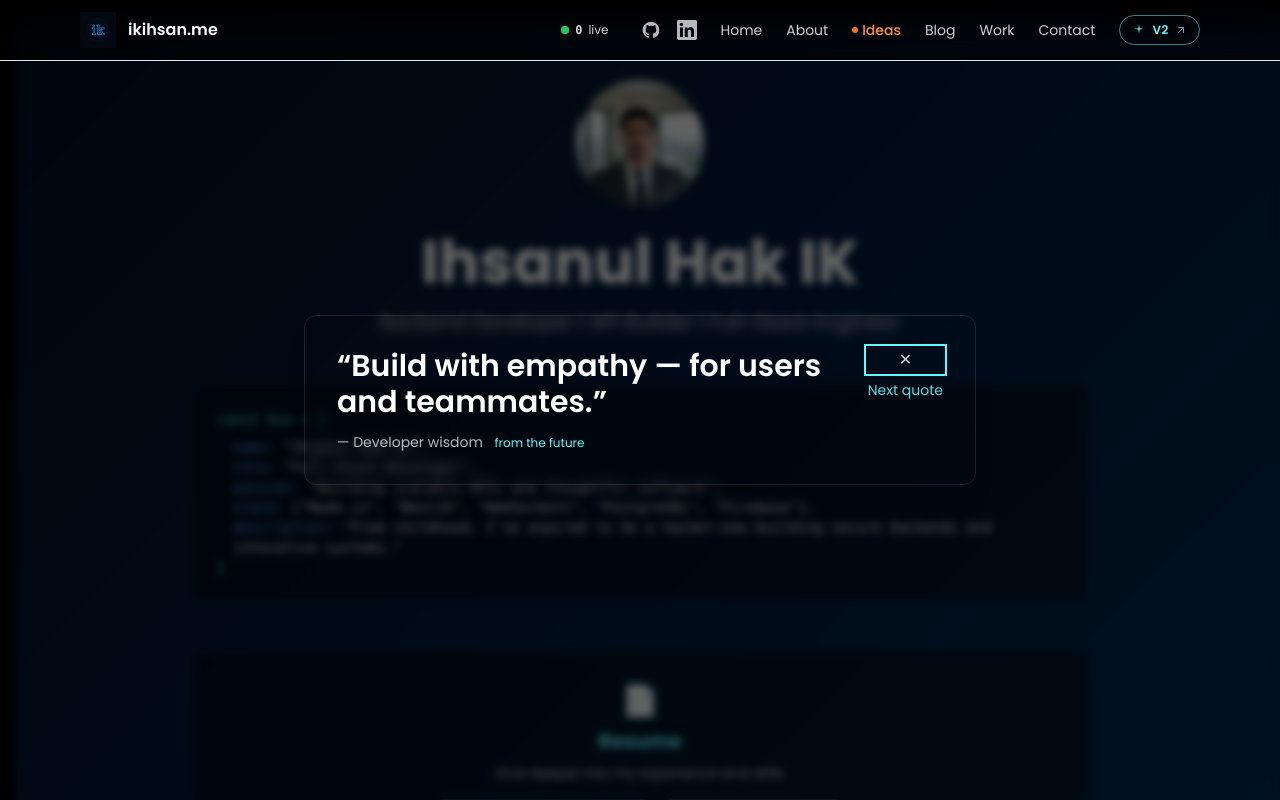
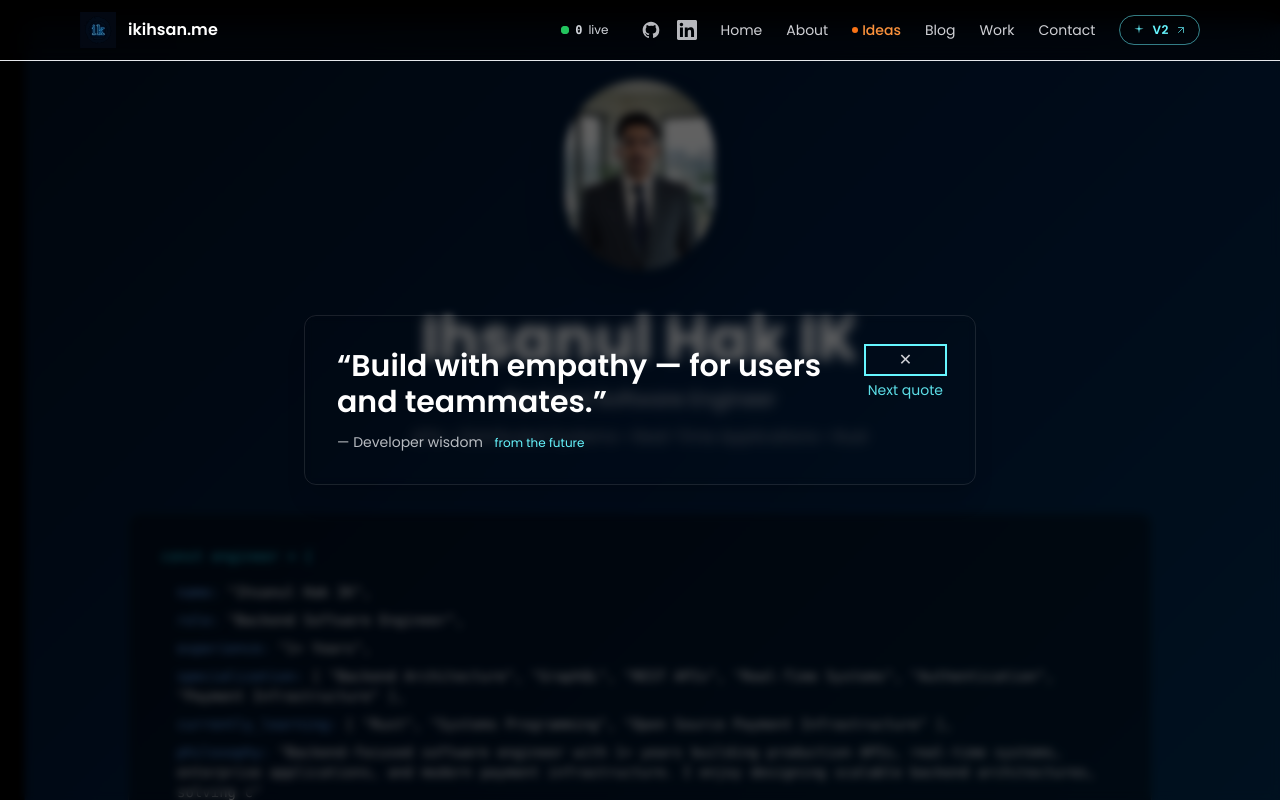
Before and after one commit to ikihsan/portfolio, a Next.js app: page /about in a window 1280 px wide. Shown: the top 800 px of the page. Built offline with nearby package versions, Linux system fonts and the light colour scheme.

Commit message:
About update

```diff
--- a/app/about/page.jsx
+++ b/app/about/page.jsx
@@ -1,14 +1,15 @@
-// Admin note: Edit content in this file to customize the About page.
 "use client"
-import { useEffect, useState } from 'react'
-import { motion } from 'framer-motion'
-import Image from 'next/image'
 
-// Typewriter hook for bio
-function useTypewriter(text, speed = 50) {
-  const [displayText, setDisplayText] = useState('')
+import { useEffect, useState } from "react"
+import { motion } from "framer-motion"
+import Image from "next/image"
+
+function useTypewriter(text, speed = 28)  {
+  const [displayText, setDisplayText] = useState("")
+
   useEffect(() => {
     let i = 0
+
     const timer = setInterval(() => {
       if (i < text.length) {
         setDisplayText(text.slice(0, i + 1))
@@ -17,124 +18,275 @@ function useTypewriter(text, speed = 50) {
         clearInterval(timer)
       }
     }, speed)
+
     return () => clearInterval(timer)
   }, [text, speed])
+
   return displayText
 }
 
 export default function About() {
-  const bioText = "From childhood, I've aspired to be a hacker—now building secure backends and innovative systems."
-  const typedBio = useTypewriter(bioText)
+  const bio =
+    "Backend-focused software engineer with 1+ years building production APIs, real-time systems, enterprise applications, and modern payment infrastructure. I enjoy designing scalable backend architectures, solving complex engineering problems, and exploring systems programming with Rust."
+
+  const typedBio = useTypewriter(bio)
 
   return (
-    <section className="min-h-screen text-white px-6 py-20">
-      <div className="max-w-4xl mx-auto">
-        {/* Profile Hero */}
+    <section className="min-h-screen px-6 py-20 text-white">
+      <div className="max-w-5xl mx-auto">
+
+        {/* Hero */}
         <motion.div
-          initial={{ opacity: 0, y: 50 }}
+          initial={{ opacity: 0, y: 40 }}
           animate={{ opacity: 1, y: 0 }}
-          transition={{ duration: 0.8 }}
-          className="text-center mb-12"
+          transition={{ duration: .8 }}
+          className="text-center mb-16"
         >
-          <div className="relative inline-block mb-6">
+
           <motion.div
-              whileHover={{ scale: 1.1, rotate: 5 }}
-              className="w-32 h-32 mx-auto rounded-full overflow-hidden shadow-lg"
+            whileHover={{ scale: 1.05 }}
+            className="inline-block overflow-hidden rounded-full shadow-2xl mb-8"
           >
             <Image
               src="/myimg.jpg"
-                alt="Profile"
-                width={128}
-                height={128}
+              alt="Ihsanul Hak IK"
+              width={150}
+              height={150}
               className="object-cover"
             />
           </motion.div>
-          </div>
-          <h1 className="text-4xl md:text-6xl font-bold mb-4">Ihsanul Hak IK</h1>
-          <p className="text-xl text-gray-300">Backend Developer | API Builder | Full-Stack Engineer</p>
+
+          <h1 className="text-5xl md:text-6xl font-bold mb-4">
+            Ihsanul Hak IK
+          </h1>
+
+          <p className="text-xl text-gray-300">
+            Backend Software Engineer
+          </p>
+
+          <p className="mt-3 text-gray-400">
+            APIs • Distributed Systems • Real-Time Applications • Rust
+          </p>
+
         </motion.div>
 
-        {/* Bio Code Block */}
+        {/* Code Card */}
+
         <motion.div
           initial={{ opacity: 0 }}
           whileInView={{ opacity: 1 }}
-          transition={{ delay: 0.5, duration: 1 }}
-          className="bg-black/40 border border-white/10 rounded-lg p-6 font-mono text-sm mb-12"
+          transition={{ duration: .8 }}
+          className="rounded-xl border border-white/10 bg-black/40 p-8 font-mono text-sm mb-16"
         >
-          <div className="text-neon mb-2">const bio = {'{'}</div>
-          <div className="ml-4">
-            <div><span className="text-blue-400">name:</span> "Ihsanul Hak IK",</div>
-            <div><span className="text-blue-400">role:</span> "Full-Stack Developer",</div>
-            <div><span className="text-blue-400">passion:</span> "Building scalable APIs and thoughtful software",</div>
-            <div><span className="text-blue-400">stack:</span> ["Node.js", "NestJS", "WebSockets", "PostgreSQL", "Firebase"],</div>
-            <div><span className="text-blue-400">description:</span> "{typedBio}"</div>
+
+          <div className="text-cyan-400 mb-4">
+            const engineer = {"{"}
           </div>
-          <div className="text-neon">{'}'}</div>
+
+          <div className="ml-4 space-y-2">
+
+            <div>
+              <span className="text-blue-400">name:</span>{" "}
+              "Ihsanul Hak IK",
+            </div>
+
+            <div>
+              <span className="text-blue-400">role:</span>{" "}
+              "Backend Software Engineer",
+            </div>
+
+            <div>
+              <span className="text-blue-400">experience:</span>{" "}
+              "1+ Years",
+            </div>
+
+            <div>
+              <span className="text-blue-400">specialization:</span>{" "}
+              [
+                "Backend Architecture",
+                "GraphQL",
+                "REST APIs",
+                "Real-Time Systems",
+                "Authentication",
+                "Payment Infrastructure"
+              ],
+            </div>
+
+            <div>
+              <span className="text-blue-400">currently_learning:</span>{" "}
+              [
+                "Rust",
+                "Systems Programming",
+                "Open Source Payment Infrastructure"
+              ],
+            </div>
+
+            <div>
+              <span className="text-blue-400">philosophy:</span>{" "}
+              "{typedBio}"
+            </div>
+
+          </div>
+
+          <div className="text-cyan-400 mt-4">{"}"}</div>
+
         </motion.div>
 
-        {/* Resume Section */}
+        {/* About */}
+
         <motion.div
-          initial={{ opacity: 0, y: 50 }}
+          initial={{ opacity: 0, y: 40 }}
           whileInView={{ opacity: 1, y: 0 }}
-          transition={{ delay: 0.5, duration: 0.8 }}
-          className="bg-black/40 border border-white/10 rounded-lg p-8 text-center mb-12"
+          transition={{ duration: .8 }}
+          className="rounded-xl bg-black/40 border border-white/10 p-8 mb-16"
         >
-          <div className="mb-4">
-            <div className="text-3xl mb-2">📄</div>
-            <h3 className="text-xl font-bold text-neon mb-2">Resume</h3>
-            <p className="text-gray-300 text-sm">Dive deeper into my experience and skills</p>
+
+          <h2 className="text-3xl font-bold mb-6">
+            About Me
+          </h2>
+
+          <div className="space-y-5 text-gray-300 leading-8">
+
+            <p>
+              I'm a backend engineer passionate about building software that
+              stays reliable under real production workloads. My work ranges
+              from GraphQL APIs and enterprise platforms to authentication
+              systems, deployment automation, and real-time infrastructure.
+            </p>
+
+            <p>
+              Throughout my professional experience, I've taken ownership of
+              complete backend systems, from database design and API
+              development to Linux server deployment with Nginx, SSL, Docker,
+              and production environments.
+            </p>
+
+            <p>
+              Recently I've been focusing on Rust and modern payment
+              orchestration, exploring high-performance systems programming,
+              asynchronous architectures, and open-source infrastructure.
+            </p>
+
+            <p>
+              I enjoy building software that's clean, scalable, secure, and
+              maintainable rather than simply making things work.
+            </p>
+
           </div>
-          <div className="flex gap-4 justify-center">
+
+        </motion.div>
+
+        {/* Highlights */}
+
+        <motion.div
+          initial={{ opacity: 0, y: 40 }}
+          whileInView={{ opacity: 1, y: 0 }}
+          transition={{ duration: .8 }}
+          className="grid md:grid-cols-2 gap-6 mb-16"
+        >
+
+          {[
+            {
+              title: "Backend Engineering",
+              desc: "Node.js, NestJS, Express, GraphQL, REST APIs"
+            },
+            {
+              title: "Real-Time Systems",
+              desc: "Redis Pub/Sub, WebSockets, Authentication, Sessions"
+            },
+            {
+              title: "Infrastructure",
+              desc: "Linux, Docker, Nginx, SSL, VPS Deployment"
+            },
+            {
+              title: "Current Focus",
+              desc: "Rust, Payment Infrastructure & Systems Programming"
+            }
+          ].map((item, index) => (
+
+            <div
+              key={index}
+              className="rounded-xl border border-white/10 bg-black/40 p-6"
+            >
+
+              <h3 className="text-lg font-semibold text-cyan-400 mb-3">
+                {item.title}
+              </h3>
+
+              <p className="text-gray-300">
+                {item.desc}
+              </p>
+
+            </div>
+
+          ))}
+
+        </motion.div>
+
+        {/* Resume */}
+
+        <motion.div
+          initial={{ opacity: 0 }}
+          whileInView={{ opacity: 1 }}
+          className="rounded-xl border border-white/10 bg-black/40 p-8 text-center mb-16"
+        >
+
+          <div className="text-4xl mb-4">
+            📄
+          </div>
+
+          <h3 className="text-2xl font-bold mb-3">
+            Resume
+          </h3>
+
+          <p className="text-gray-400 mb-8">
+            Learn more about my professional experience, projects, and technical skills.
+          </p>
+
+          <div className="flex flex-wrap justify-center gap-4">
+
             <a
               href="/files/ihsan_ik.pdf"
-              download="Ihsanul_Hak_IK_Resume.pdf"
-              className="px-6 py-3 bg-neon/10 text-neon border border-neon/20 rounded-lg hover:bg-neon/20 transition font-medium"
+              download
+              className="px-6 py-3 rounded-lg bg-cyan-500/10 border border-cyan-500/30 hover:bg-cyan-500/20 transition"
             >
-              ↓ Download Resume
+              Download Resume
             </a>
+
             <a
               href="/files/ihsan_ik.pdf"
               target="_blank"
               rel="noopener noreferrer"
-              className="px-6 py-3 bg-white/10 text-white border border-white/20 rounded-lg hover:bg-white/20 transition font-medium"
+              className="px-6 py-3 rounded-lg border border-white/20 hover:bg-white/10 transition"
             >
-              👁 View Resume
+              View Resume
             </a>
+
           </div>
-        </motion.div>
 
-        {/* Stats Grid */}
-        <motion.div
-          initial={{ opacity: 0, y: 50 }}
-          whileInView={{ opacity: 1, y: 0 }}
-          transition={{ delay: 0.8, duration: 0.8 }}
-          className="grid grid-cols-2 md:grid-cols-4 gap-6 mb-12"
-        >
-          {[
-            { label: 'Git Commits', value: '2000+' },
-            { label: 'Pull Requests Merged', value: '150+' },
-            { label: 'Bugs Squashed', value: '500+' },
-            { label: 'Coffees Brewed', value: '1000+' }
-          ].map((stat, i) => (
-            <div key={i} className="bg-black/40 border border-white/6 rounded-lg p-4 text-center">
-              <div className="text-2xl font-bold text-neon">{stat.value}</div>
-              <div className="text-sm text-gray-300">{stat.label}</div>
-            </div>
-          ))}
         </motion.div>
 
         {/* CTA */}
+
         <motion.div
           initial={{ opacity: 0 }}
           whileInView={{ opacity: 1 }}
-          transition={{ delay: 1, duration: 0.8 }}
           className="text-center"
         >
-          <p className="text-gray-400 mb-4">Ready to collaborate?</p>
-          <a href="/contact" className="inline-block px-6 py-3 bg-neon/10 text-neon border border-neon/20 rounded hover:bg-neon/20 transition">
-            Run 'contact' command
+
+          <p className="text-gray-400 mb-5">
+            Interested in building something together?
+          </p>
+
+          <a
+            href="/contact"
+            className="inline-block px-8 py-3 rounded-lg border border-cyan-500/30 bg-cyan-500/10 hover:bg-cyan-500/20 transition"
+          >
+            Let's Connect
           </a>
+
         </motion.div>
+
       </div>
     </section>
   )
```
Lines whose indentation alone changed are shown as unchanged.
